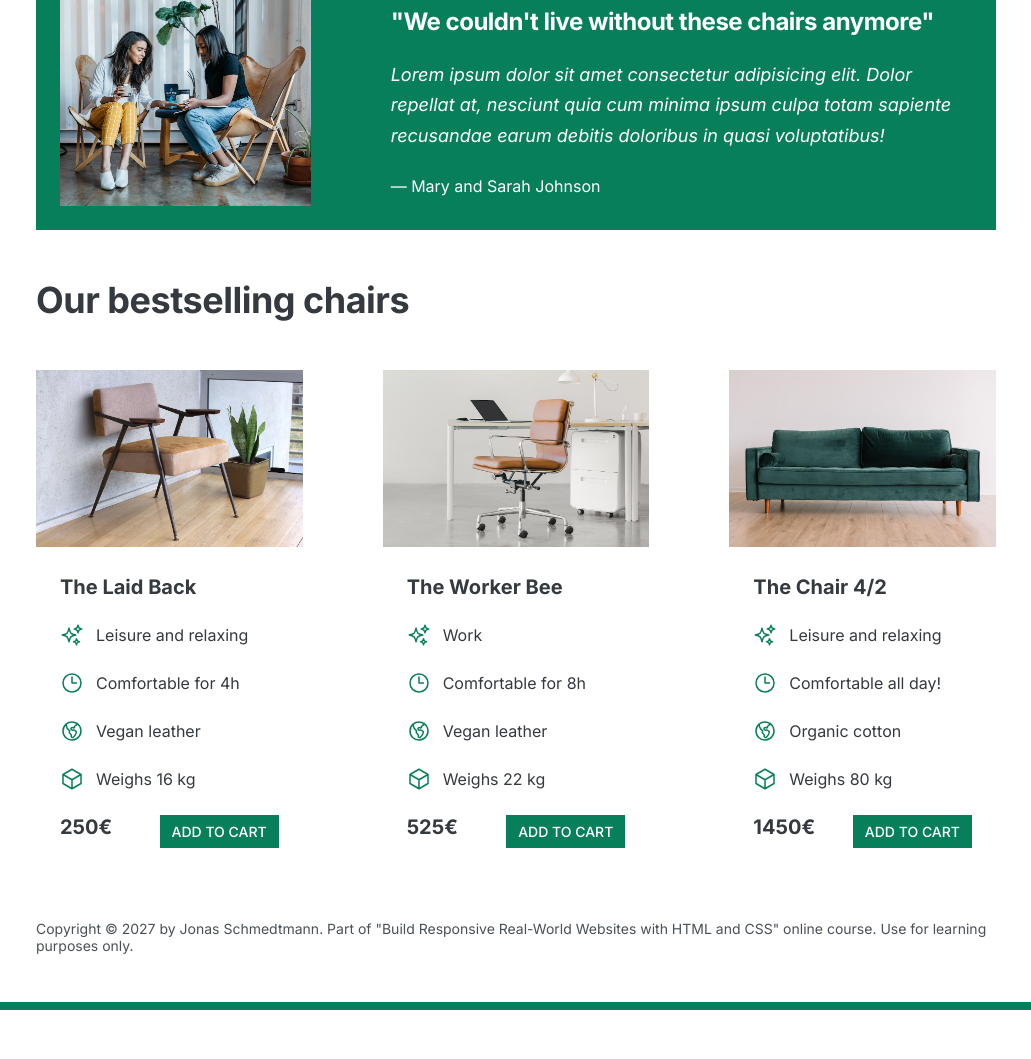
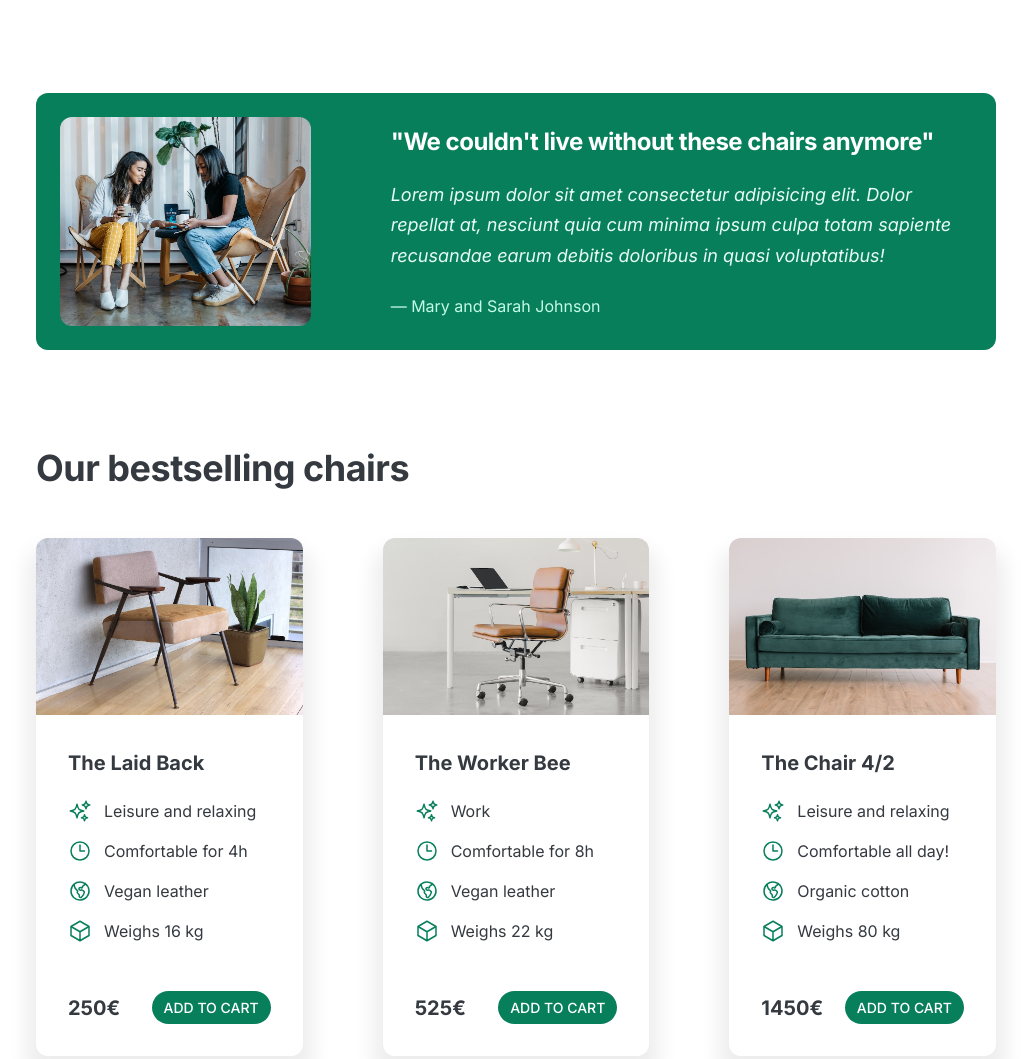
Before and after one commit to SkyMoonI/HTML-CSS-Course, a plain HTML site: page starter/05-Design/index.html in a window 1280 px wide. Shown: the part 904-1963 px from the top of the page, without its empty margins (124-1155 px from the left). Before the commit the page ends 1914 px from the top, so only its background shows below. Drawn offline with Linux system fonts and the light colour scheme.

Commit message:
5-day
Section 5: Web Design Rules and Framework Completed

```diff
--- a/starter/05-Design/style.css
+++ b/starter/05-Design/style.css
@@ -34,7 +34,7 @@ body {
 
 header,
 section {
-  margin-bottom: 48px;
+  margin-bottom: 96px;
 }
 
 h2 {
@@ -52,6 +52,8 @@ h2 {
   text-transform: uppercase;
   display: inline-block;
   font-weight: 500;
+
+  border-radius: 100px;
 }
 
 .btn:hover,
@@ -69,6 +71,10 @@ h2 {
   padding: 8px 12px;
 }
 
+img {
+  border-radius: 12px;
+}
+
 .grid-3-cols {
   display: grid;
   grid-template-columns: repeat(3, 1fr);
@@ -84,7 +90,7 @@ header {
   display: grid;
   grid-template-columns: repeat(2, 1fr);
   column-gap: 80px;
-  margin-top: 48px;
+  margin-top: 64px;
 }
 
 .header-text-box {
@@ -92,11 +98,13 @@ header {
 }
 
 h1 {
-  margin-bottom: 24px;
+  margin-bottom: 32px;
   font-size: 44px;
   line-height: 1;
   letter-spacing: -1px;
   /* 44 / 52 / 62 */
+
+  /* text-shadow: 0 5px 5px rgba(0, 0, 0, 0.2); */
 }
 
 .header-text {
@@ -116,7 +124,7 @@ img {
   stroke: #087f5b;
   width: 32px;
   height: 32px;
-  margin-bottom: 16px;
+  margin-bottom: 24px;
 }
 
 .features-title {
@@ -134,6 +142,8 @@ img {
   background-color: #087f5b;
   color: #fff;
   padding: 24px;
+
+  border-radius: 12px;
 }
 
 .testimonial-box {
@@ -152,11 +162,24 @@ img {
   margin-bottom: 24px;
   font-size: 18px;
   line-height: 1.7;
+  color: #e6fcf5;
+}
+.testimonial-author {
+  color: #c3fae8;
+}
+/* CHAIRS */
+.chair {
+  box-shadow: 0 20px 20px 10px rgba(0, 0, 0, 0.07);
+  border-radius: 12px;
 }
 
-/* CHAIRS */
+.chair img {
+  border-bottom-left-radius: 0;
+  border-bottom-right-radius: 0;
+}
+
 .chair-box {
-  padding: 24px;
+  padding: 32px;
 }
 
 h3 {
@@ -166,14 +189,14 @@ h3 {
 
 .chair-details {
   list-style: none;
-  margin-bottom: 24px;
+  margin-bottom: 48px;
 }
 
 .chair-details li {
   display: flex;
   align-items: center;
   gap: 12px;
-  margin-bottom: 24px;
+  margin-bottom: 16px;
 }
 
 .chair-details li:last-child {
@@ -190,6 +213,7 @@ h3 {
   display: flex;
   justify-content: space-between;
   font-size: 20px;
+  align-items: center;
 }
 
 footer {
```
